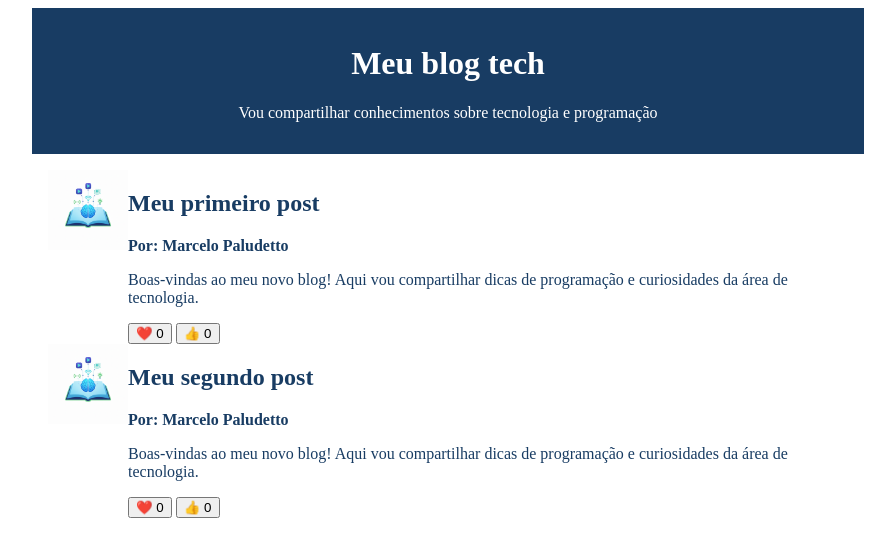
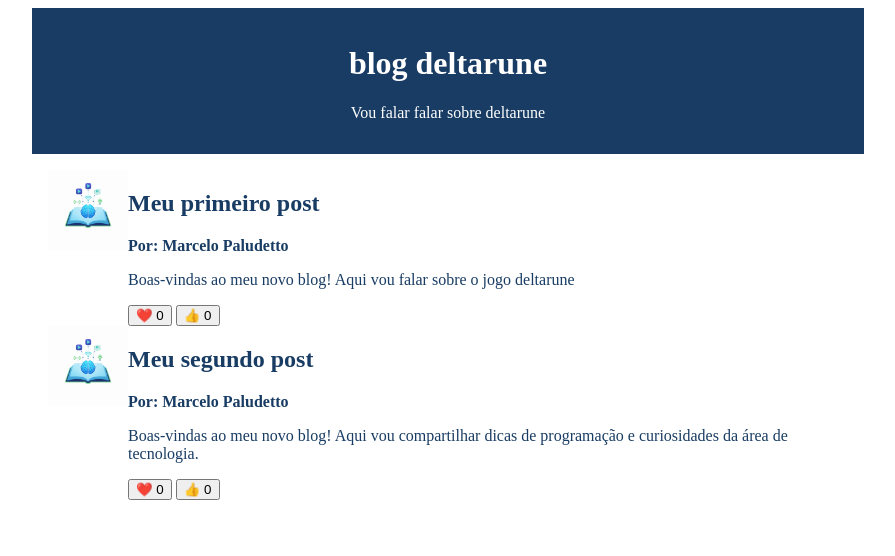
Before and after one commit to liviavolpa-cpu/Livia-pagina-web, a plain HTML site: page index..html in a window 1280 px wide. Shown: the whole page, without its empty margins (192-1087 px from the left). Drawn offline with Linux system fonts and the light colour scheme.

Commit message:
alterei os posts

```diff
--- a/index..html
+++ b/index..html
@@ -39,8 +39,8 @@
 
 <body>
     <header>
-        <h1>Meu blog tech</h1>
-        <p>Vou compartilhar conhecimentos sobre tecnologia e programação</p>
+        <h1>blog deltarune</h1>
+        <p>Vou falar falar sobre deltarune</p>
     </header>
     <main>
         <article>
@@ -49,8 +49,7 @@
             <div>
                 <h2>Meu primeiro post</h2>
                 <p class="artigo-autor">Por: Marcelo Paludetto</p>
-                <p>Boas-vindas ao meu novo blog! Aqui vou compartilhar dicas de programação e curiosidades da área de
-                    tecnologia.</p>
+                <p>Boas-vindas ao meu novo blog! Aqui vou falar sobre o jogo deltarune </p>
                 <button>❤️ <span>0</span></button>
                 <button>👍 <span>0</span></button>
             </div>
```
